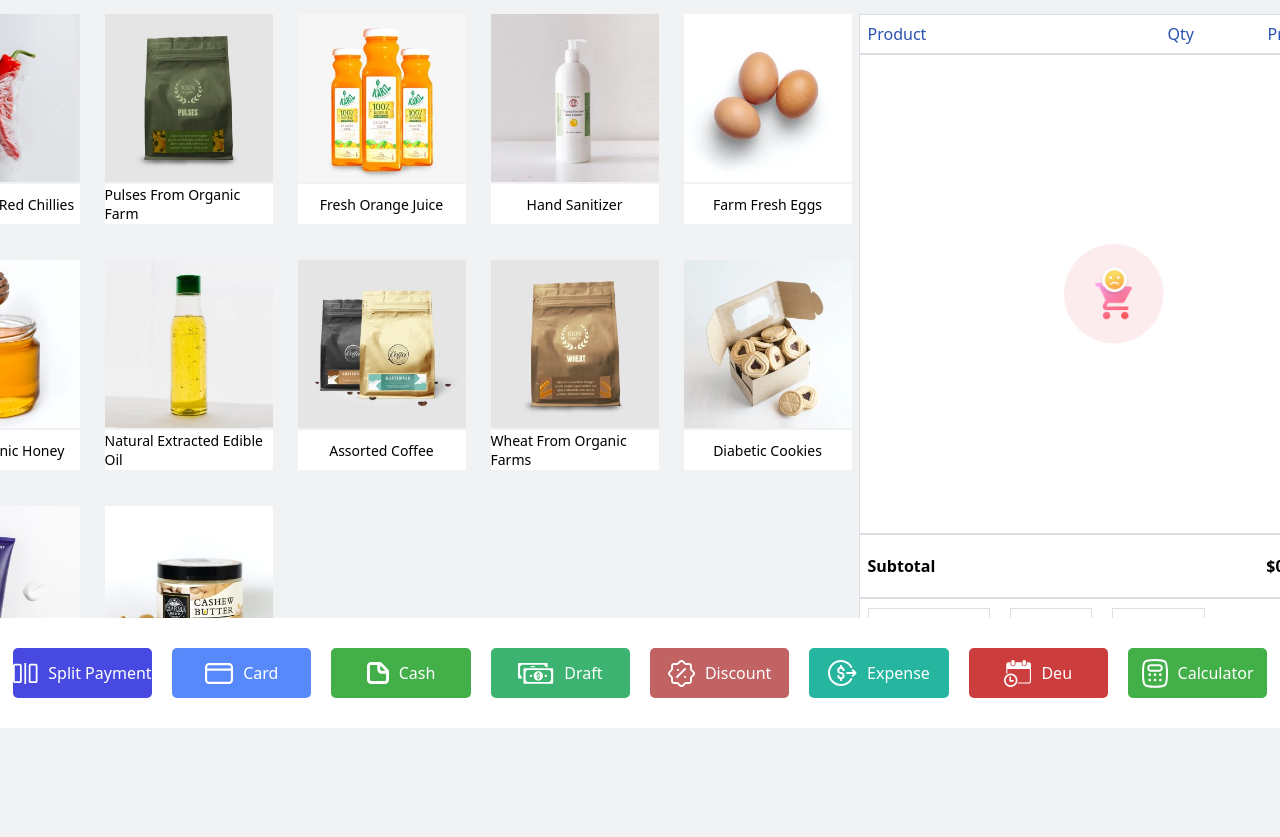
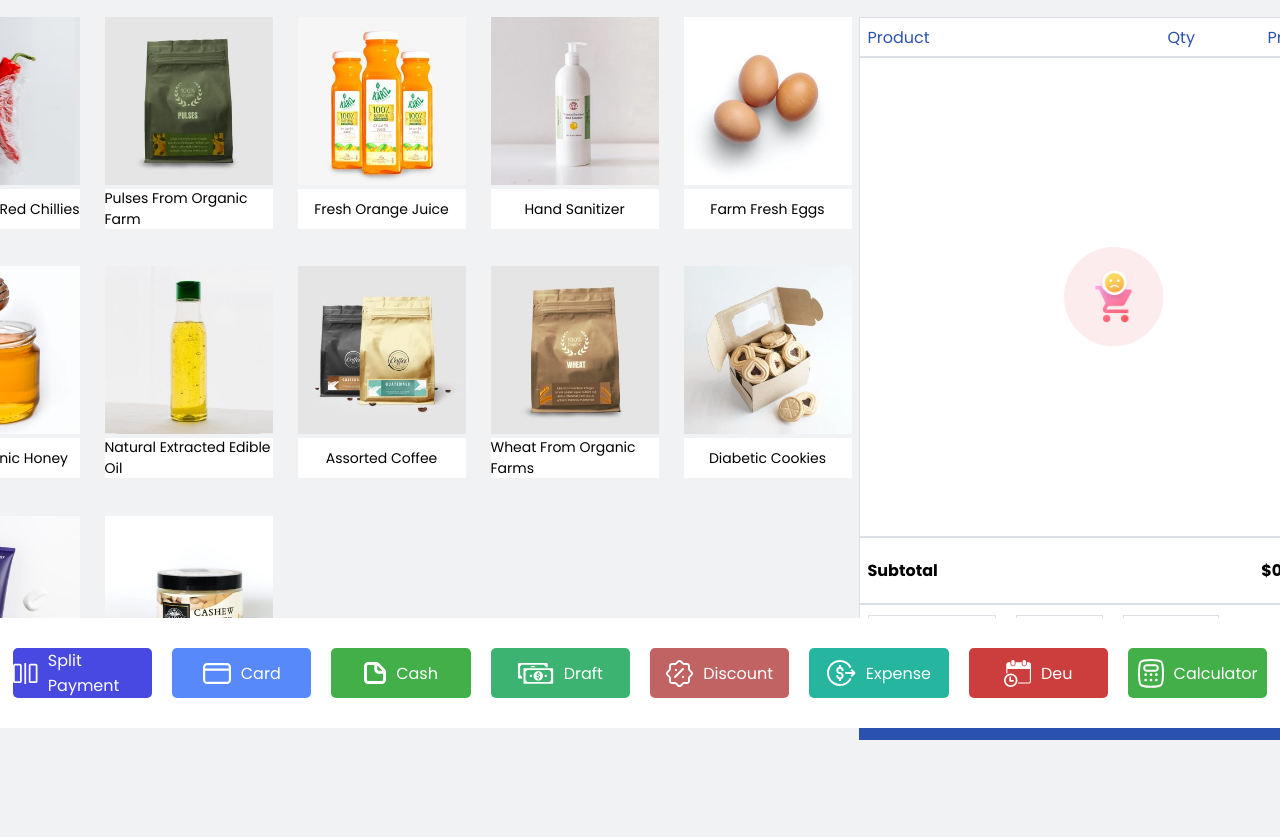
Before and after one commit to subashebrom/pos-add-product-page, a plain HTML site: page index.html in a window 1280 px wide. Shown: the part 72-909 px from the top of the page. Drawn offline with Linux system fonts and the light colour scheme.

Commit message:
some changes

```diff
--- a/css/main.css
+++ b/css/main.css
@@ -1,9 +1,9 @@
+@import url('https://fonts.googleapis.com/css2?family=Poppins:ital,wght@0,100;0,200;0,300;0,400;0,500;0,600;0,700;0,800;0,900;1,100;1,200;1,300;1,400;1,500;1,600;1,700;1,800;1,900&display=swap');
 * {
     margin: 0;
     padding: 0;
     box-sizing: border-box;
-    @import url('https://fonts.googleapis.com/css2?family=Noto+Sans:ital,wght@0,100..900;1,100..900&display=swap');
-    font-family: "Noto Sans", serif;
+    font-family: "Poppins", serif;
 }
 
 body {
```
